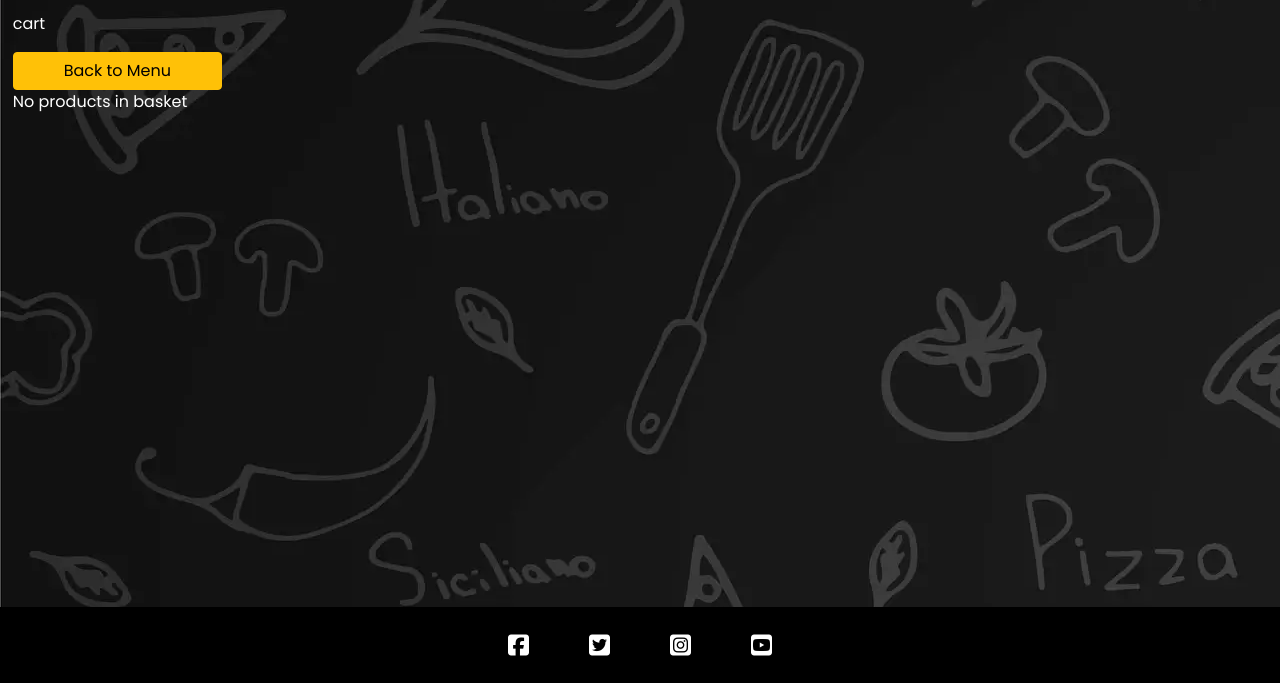
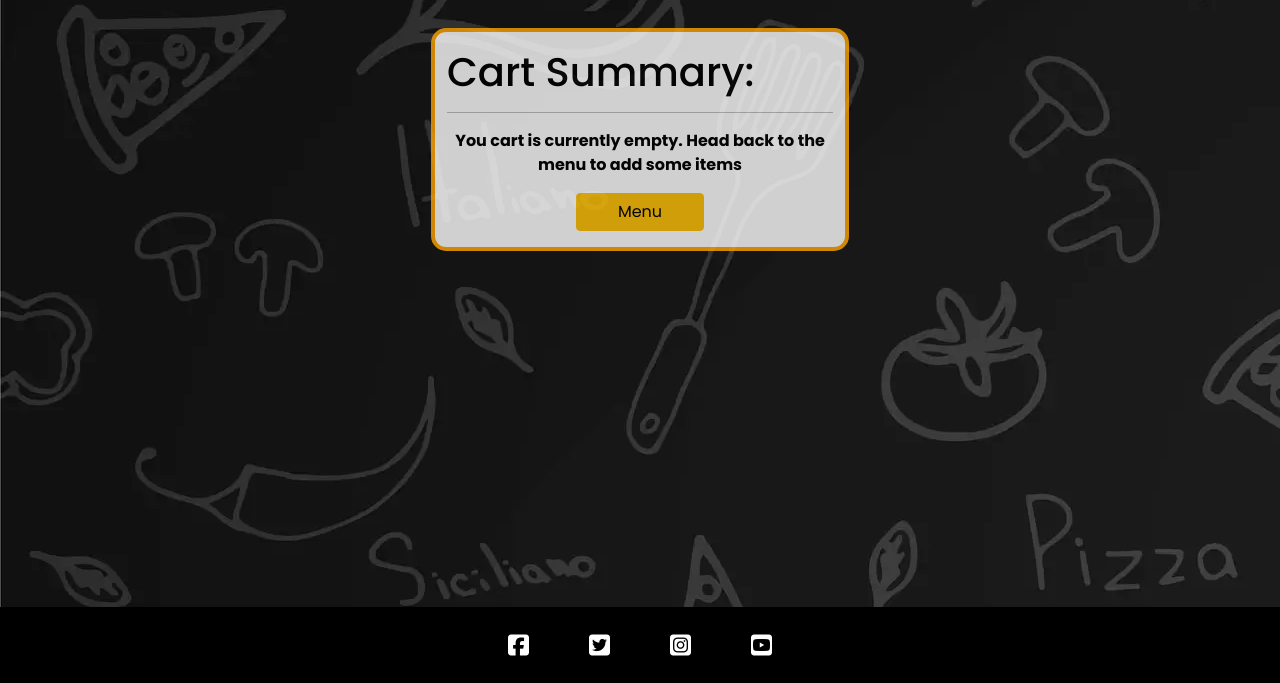
Before and after one commit to NaveedNaseem84/PP5-Ds_Pizza, a Django app: page /cart/ in a window 1280 px wide. Shown: the part 117-800 px from the top of the page. Run offline with Django 4.2, Linux system fonts and the light colour scheme; some libraries are stand-ins or nearby versions.

Commit message:
add core styling to cart.html. test deployment

```diff
--- a/cart/templates/cart/cart.html
+++ b/cart/templates/cart/cart.html
@@ -4,25 +4,57 @@
 {% block content %}
 
 <div class="container-fluid secondary-bg d-flex flex-column h-100">
-    <p>cart</p>
-    <a href="{% url 'menu' %}" class="col-2 btn btn-warning mr-3">Back to Menu</a>
-
+    <div class="container col-12 col-md-4 card bg-light text-dark pt-3 mt-3">
+  <div>
+    <h1 class="text-left"> Cart Summary:</h1>
+    <hr>
+  </div>
   {% if bag_items %}
-
+  <div class="container">
     <div class="row">
       <div class="col-sm text-left">
         {% for item in bag_items %}
-            {{item.quantity}} x {{item.product_name}} @ {{item.price}}
-            <p>item total: {{item.total}}</p>
+        <p>{{item.quantity}} x {{item.product_name}} @ £{{item.price}}</p>
+        <p class="text-end"> Item total: £{{item.total}}</p>
+        <hr>
         {% endfor %}
-            <p>Grand total: {{grand_total}}</p>
-            <p>Total items: {{bag_quantity}}</p>
 
+        <div class="text-end pb-3">
+          <div class="row">
+            <div class="col">
+              <b>Total items: {{ bag_quantity}}</b>
+            </div>
+          </div>
+          <div class="row">
+            <div class="col">
+              <b>Grand Total: £{{grand_total}}</b>
+            </div>
+          </div>
+        </div>
+      </div>
+    </div>
+  </div>
+  <div class="d-flex offset-1">
+    <a href="{% url 'checkout' %}" class="col-5 btn btn-warning mb-3 mr-2">Checkout</a>
+    <a href="{% url 'menu' %}" class=" offset-1 col-5 btn btn-warning mb-3 mr-2">Menu</a>
+  </div>
   {% else %}
-    <p> No products in basket</p>
-    {% endif %}
+  <div class=>
+    <div class="text-center">
+      <div class="row">
+        <div class="col">
+          <p><b>You cart is currently empty. Head back to the menu to add some items</b></p>
+        </div>
+      </div>
+      <div class="row">
+        <div class="col">
+          <a href="{% url 'menu' %}" class="col-4 btn btn-warning mb-3 mr-2">Menu</a>
+        </div>
+      </div>
+    </div>
 
   </div>
+  {% endif %}
 
 </div>
 </div>
--- a/ds_pizza/settings.py
+++ b/ds_pizza/settings.py
@@ -31,7 +31,7 @@ TEMPLATES_DIR = os.path.join(BASE_DIR, 'templates')
 SECRET_KEY = os.environ.get("SECRET_KEY")
 
 # SECURITY WARNING: don't run with debug turned on in production!
-DEBUG = True
+DEBUG = False
 
 ALLOWED_HOSTS = [
     "127.0.0.1",
```
Lines whose indentation alone changed are shown as unchanged.
